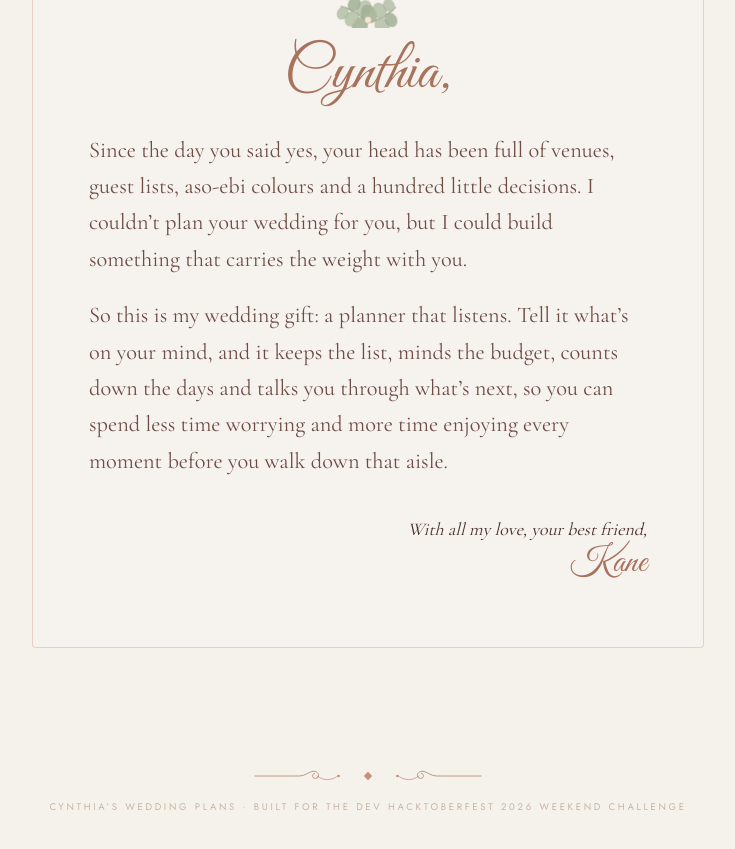
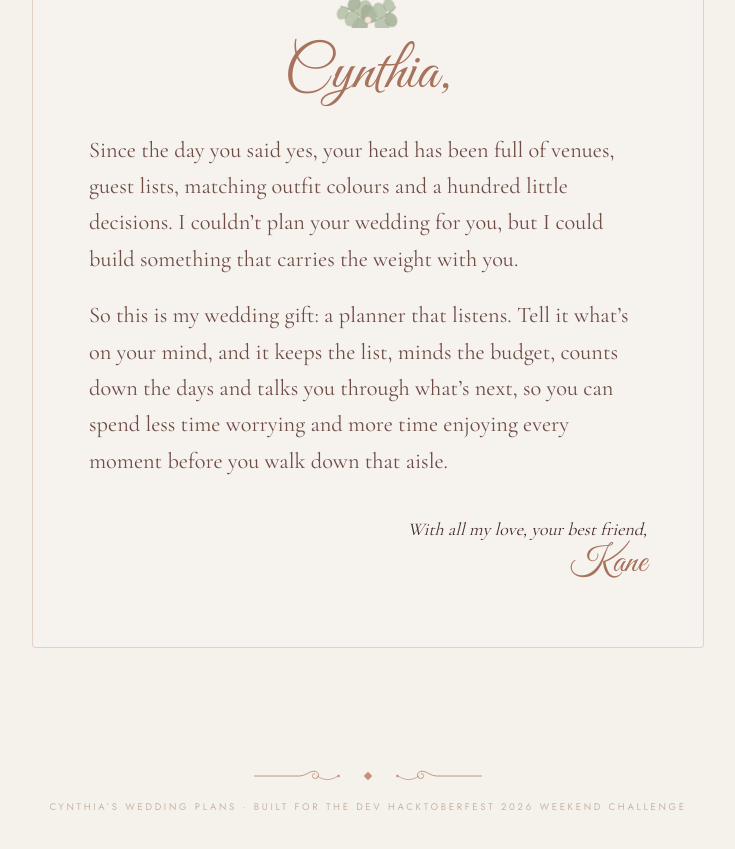
Before and after one commit to comzzy/cynthias-wedding-plans, a Next.js app: page / in a window 1280 px wide. Shown: the part 2780-3629 px from the top of the page, without its empty margins (272-1007 px from the left). Built offline with nearby package versions, Linux system fonts and the light colour scheme.

Commit message:
Kane's note: say 'matching outfit colours'

```diff
--- a/src/app/page.tsx
+++ b/src/app/page.tsx
@@ -151,7 +151,7 @@ export default function Home() {
           <p className="mt-4 text-center font-script text-5xl text-rosegold-deep sm:text-6xl">Cynthia,</p>
           <div className="mt-7 space-y-5 font-display text-xl leading-relaxed text-cocoa-soft sm:text-[1.4rem]">
             <p>
-              Since the day you said yes, your head has been full of venues, guest lists, aso-ebi colours and a hundred little decisions. I couldn&rsquo;t plan your wedding for you, but I could build something that carries the weight with you.
+              Since the day you said yes, your head has been full of venues, guest lists, matching outfit colours and a hundred little decisions. I couldn&rsquo;t plan your wedding for you, but I could build something that carries the weight with you.
             </p>
             <p>
               So this is my wedding gift: a planner that listens. Tell it what&rsquo;s on your mind, and it keeps the list, minds the budget, counts down the days and talks you through what&rsquo;s next, so you can spend less time worrying and more time enjoying every moment before you walk down that aisle.
```
